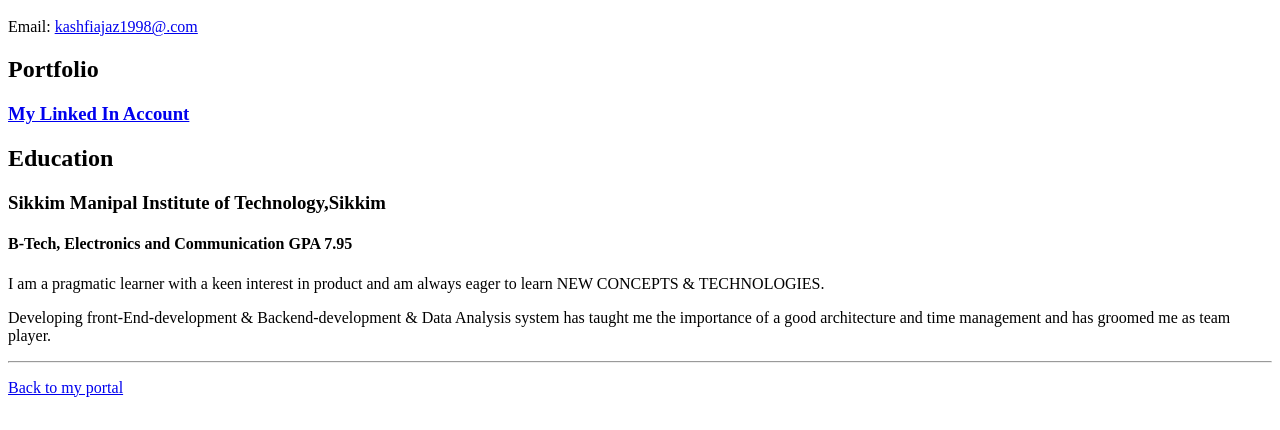
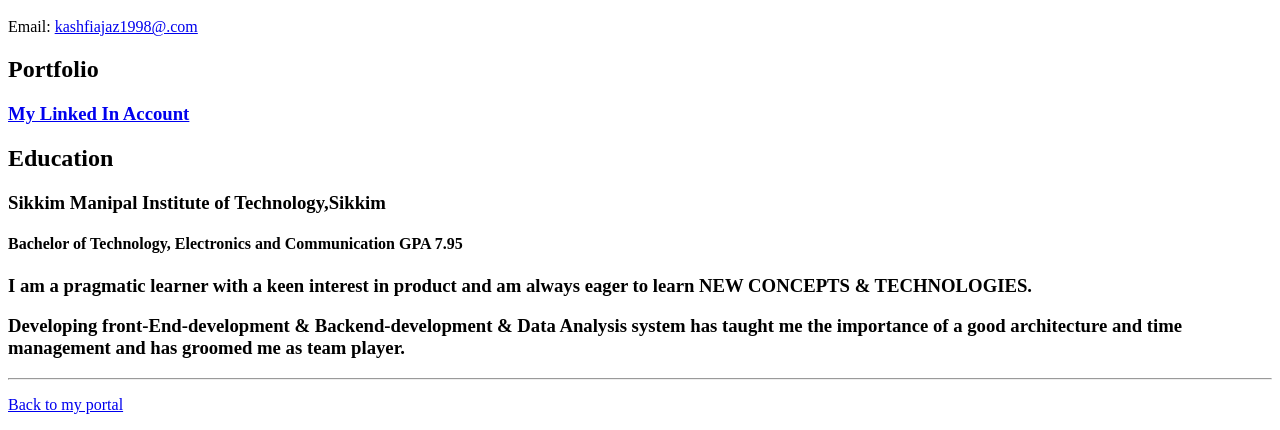
Before and after one commit to Kashfi-Ajaz/Kashfi-Ajaz.github.io, a plain HTML site: page resume.html in a window 1280 px wide. Shown: the part 415-845 px from the top of the page. Drawn offline with Linux system fonts and the light colour scheme.

Commit message:
little more change2

```diff
--- a/resume.html
+++ b/resume.html
@@ -30,9 +30,9 @@
     <h2>Education</h2>
 
     <h3>Sikkim Manipal Institute of Technology,Sikkim</h3>
-    <h4>B-Tech, Electronics and Communication GPA 7.95</h4>
-    <p>I am a pragmatic learner with a keen interest in product and am always eager to learn NEW CONCEPTS & TECHNOLOGIES.</p>
-    <p>Developing front-End-development & Backend-development & Data Analysis system has taught me the importance of a good architecture and time management and has groomed me as team player.</p>
+    <h4>Bachelor of Technology, Electronics and Communication GPA 7.95</h4>
+    <h3>I am a pragmatic learner with a keen interest in product and am always eager to learn NEW CONCEPTS & TECHNOLOGIES.</h3>
+    <h3>Developing front-End-development & Backend-development & Data Analysis system has taught me the importance of a good architecture and time management and has groomed me as team player.</h3>
   </body>
 
   <footer>
```
